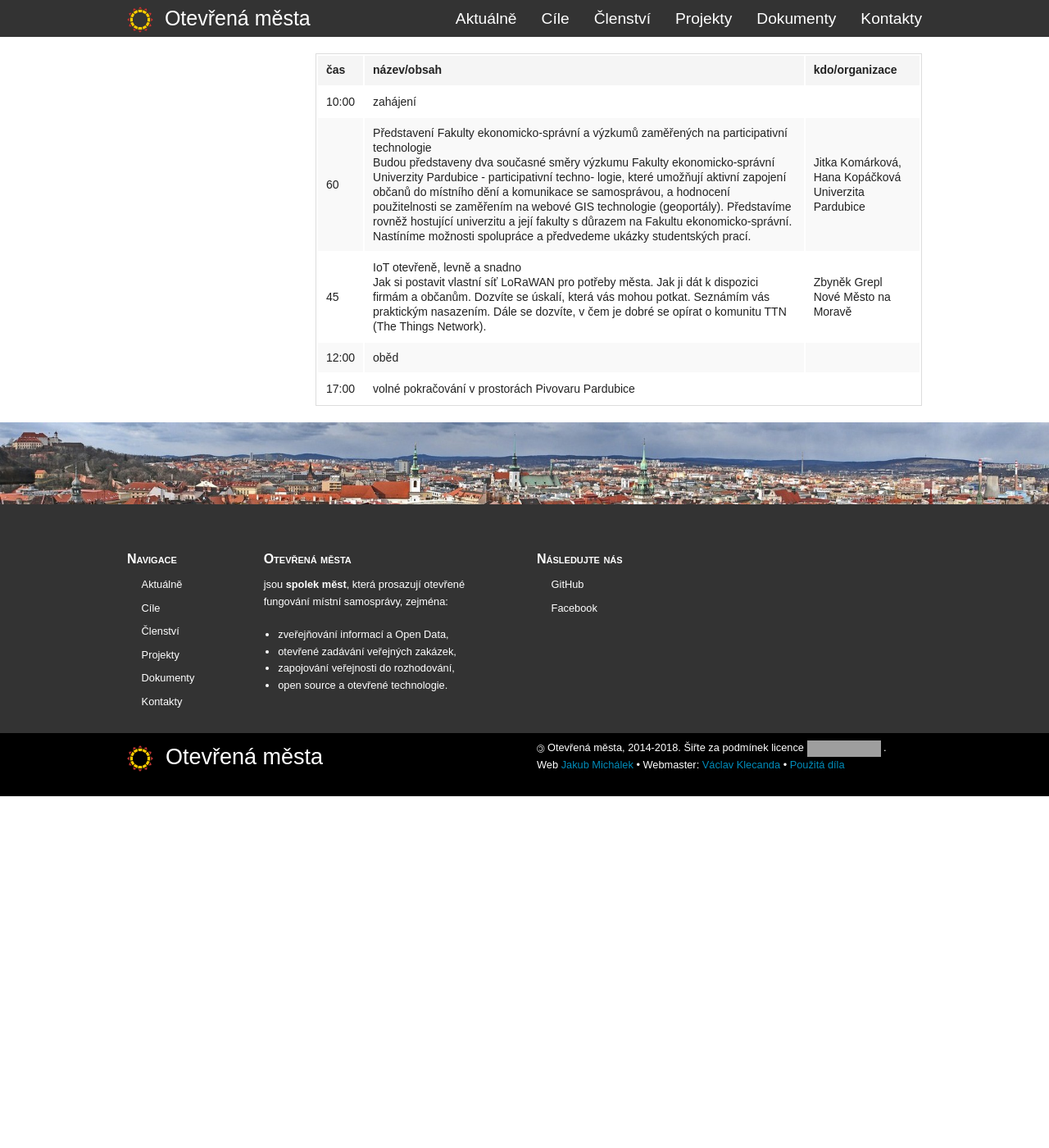
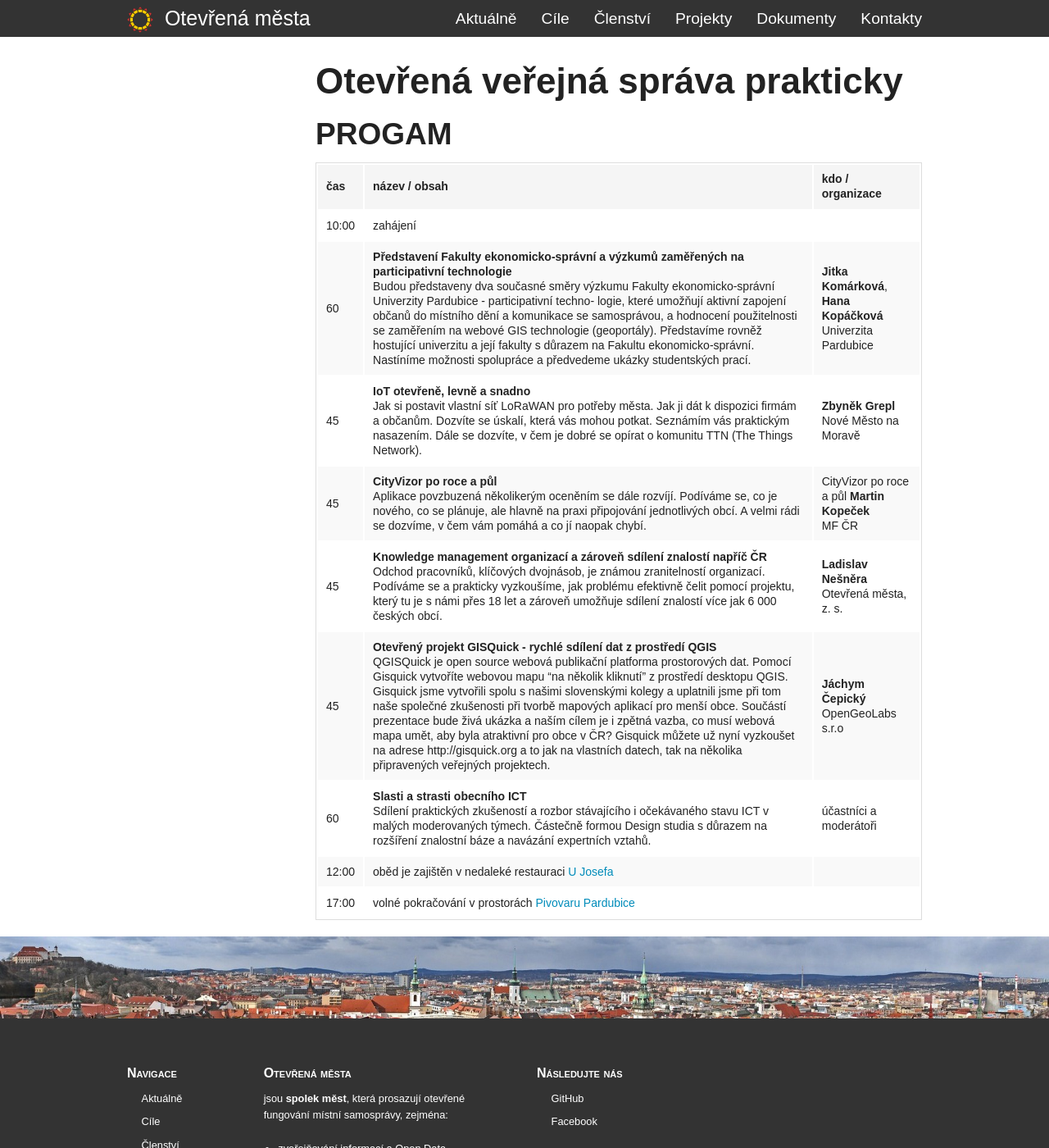
Before and after one commit to otevrenamesta/otevrenamesta.github.io, a Jekyll site: the page built from pages/OVS_2019_program.md, in a window 1280 px wide and 1400 px high. Shown: the whole window at 82% size. Built offline with Jekyll 4.4.1, drawn with Linux system fonts in a browser that asks for light colours; nearby versions of some CDN libraries; library files that are not in the unit come from our copies; grey boxes are pictures that could not be loaded.

Commit message:
+OVS 2019 - program

```diff
--- a/pages/OVS_2019_program.md
+++ b/pages/OVS_2019_program.md
@@ -9,12 +9,17 @@
 <p>Nebudete-li automaticky přesměrování, klikněte, prosím, na <a href="https://www.otevrenamesta.cz">odkaz</a></p>
 </head>
 -->
+# Otevřená veřejná správa prakticky
+## PROGAM
 
-
-čas | název/obsah | kdo/organizace
+čas | název / obsah | kdo / organizace
 --- | --- | ---
 10:00 | zahájení | |
-60 | Představení Fakulty ekonomicko-správní a výzkumů zaměřených na participativní technologie <br> Budou představeny dva současné směry výzkumu Fakulty ekonomicko-správní Univerzity Pardubice - participativní techno- logie, které umožňují aktivní zapojení občanů do místního dění a komunikace se samosprávou, a hodnocení použitelnosti se zaměřením na webové GIS technologie (geoportály). Představíme rovněž hostující univerzitu a její fakulty s důrazem na Fakultu ekonomicko-správní. Nastíníme možnosti spolupráce a předvedeme ukázky studentských prací. | Jitka Komárková, Hana Kopáčková <br> Univerzita Pardubice
-45 | IoT otevřeně, levně a snadno <br> Jak si postavit vlastní síť LoRaWAN pro potřeby města. Jak ji dát k dispozici firmám a občanům. Dozvíte se úskalí, která vás mohou potkat. Seznámím vás praktickým nasazením. Dále se dozvíte, v čem je dobré se opírat o komunitu TTN (The Things Network). | Zbyněk Grepl <br> Nové Město na Moravě
-12:00 | oběd |
-17:00 | volné pokračování v prostorách Pivovaru Pardubice |
+60 | __Představení Fakulty ekonomicko-správní a výzkumů zaměřených na participativní technologie__ <br> Budou představeny dva současné směry výzkumu Fakulty ekonomicko-správní Univerzity Pardubice - participativní techno- logie, které umožňují aktivní zapojení občanů do místního dění a komunikace se samosprávou, a hodnocení použitelnosti se zaměřením na webové GIS technologie (geoportály). Představíme rovněž hostující univerzitu a její fakulty s důrazem na Fakultu ekonomicko-správní. Nastíníme možnosti spolupráce a předvedeme ukázky studentských prací. | __Jitka Komárková__, __Hana Kopáčková__ <br> Univerzita Pardubice
+45 | __IoT otevřeně, levně a snadno__ <br> Jak si postavit vlastní síť LoRaWAN pro potřeby města. Jak ji dát k dispozici firmám a občanům. Dozvíte se úskalí, která vás mohou potkat. Seznámím vás praktickým nasazením. Dále se dozvíte, v čem je dobré se opírat o komunitu TTN (The Things Network). | __Zbyněk Grepl__ <br> Nové Město na Moravě
+45 | __CityVizor po roce a půl__ <br> Aplikace povzbuzená několikerým oceněním se dále rozvíjí. Podíváme se, co je nového, co se plánuje, ale hlavně na praxi připojování jednotlivých obcí. A velmi rádi se dozvíme, v čem vám pomáhá a co jí naopak chybí. | CityVizor po roce a půl __Martin Kopeček__ <br> MF ČR
+45 | __Knowledge management organizací a zároveň sdílení znalostí napříč ČR__ <br> Odchod pracovníků, klíčových dvojnásob, je známou zranitelností organizací. Podíváme se a prakticky vyzkoušíme, jak problému efektivně čelit pomocí projektu, který tu je s námi přes 18 let a zároveň umožňuje sdílení znalostí více jak 6 000 českých obcí. |  __Ladislav Nešněra__ <br> Otevřená města, z. s.
+45 | __Otevřený projekt GISQuick - rychlé sdílení dat z prostředí QGIS__ <br> QGISQuick je open source webová publikační platforma prostorových dat. Pomocí Gisquick vytvoříte webovou mapu "na několik kliknutí" z prostředí desktopu QGIS. Gisquick jsme vytvořili spolu s našimi slovenskými kolegy a uplatnili jsme při tom naše společné zkušenosti při tvorbě mapových aplikací pro menší obce. Součástí prezentace bude živá ukázka a naším cílem je i zpětná vazba, co musí webová mapa umět, aby byla atraktivní pro obce v ČR? Gisquick můžete už nyní vyzkoušet na adrese http://gisquick.org a to jak na vlastních datech, tak na několika připravených veřejných projektech. | __Jáchym Čepický__ <br> OpenGeoLabs s.r.o
+60 | __Slasti a strasti obecního ICT__ <br> Sdílení praktických zkušeností a rozbor stávajícího i očekávaného stavu ICT v malých moderovaných týmech. Částečně formou Design studia s důrazem na rozšíření znalostní báze a navázání expertních vztahů. | účastníci a moderátoři
+12:00 | oběd je zajištěn v nedaleké restauraci [U Josefa](https://www.facebook.com/Restaurace-U-Josefa-OFFICIAL-164277996954304/) |
+17:00 | volné pokračování v prostorách [Pivovaru Pardubice](http://www.pivovarka.cz/) |
```
